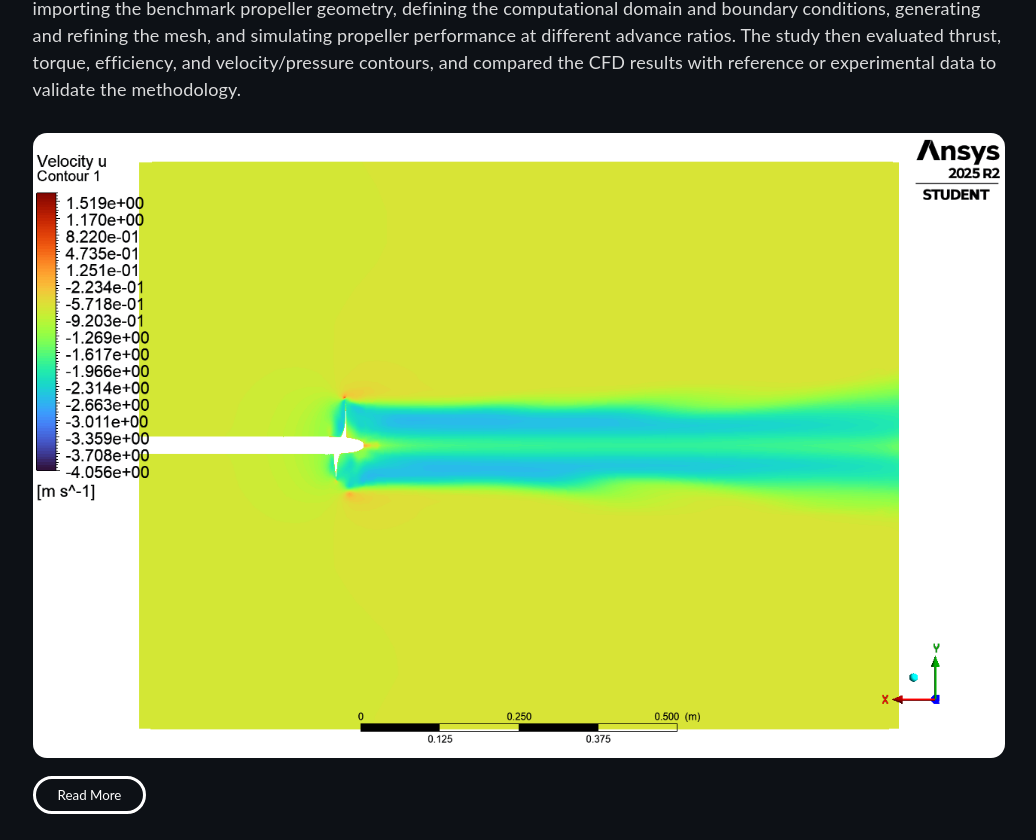
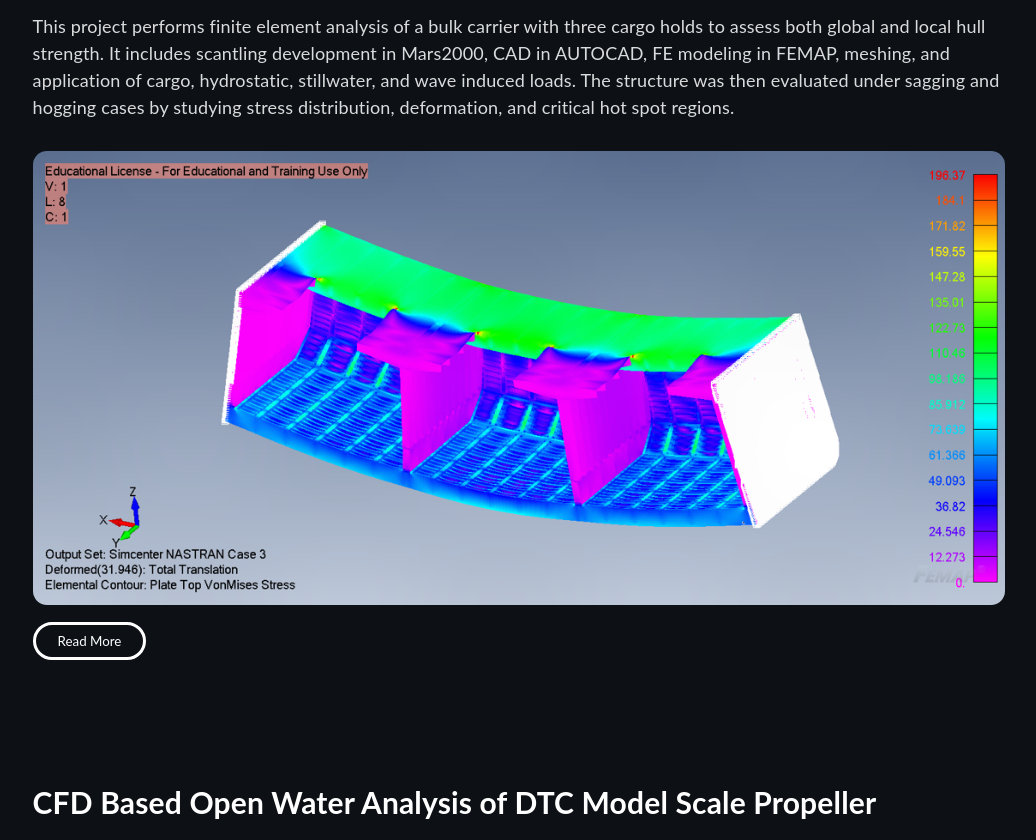
Before and after one commit to adinashaikh1212-ui/adina-shaikh-portfolio, a React (Create React App) app: page / in a window 1280 px wide. Shown: the part 5636-6476 px from the top of the page, without its empty margins (121-1157 px from the left). Built offline with nearby package versions, Linux system fonts and the light colour scheme.

Commit message:
Project.tsx

```diff
--- a/src/components/Project.tsx
+++ b/src/components/Project.tsx
@@ -58,7 +58,6 @@ function Project() {
 
       <h1 data-aos="fade-up">Engineering & Research Projects</h1>
       {/* ===== PROJECT 1 ===== */}
-    {false && (
       <section className="project-section" data-aos="fade-up">
 
         <h2>FEM Analysis With Three Cargo Holds, To Assess Global And Local Hull Strength</h2>
@@ -109,7 +108,7 @@ function Project() {
         </button>
 
       </section>
-    )}
+
       {/* ===== PROJECT 2 ===== */}
       <section className="project-section" data-aos="fade-up">
 
@@ -121,7 +120,7 @@ function Project() {
 
         <img src={velJ03} className="hero-image" />
 
-        {expandedProject === 0 && (
+        {expandedProject === 1 && (
           <div className="project-details">
 
             <div className="detail-block">
@@ -156,9 +155,9 @@ function Project() {
 
         <button
           className="read-more-btn"
-          onClick={() => toggleProject(0)}
+          onClick={() => toggleProject(1)}
         >
-          {expandedProject === 0 ? "Show Less" : "Read More"}
+          {expandedProject === 1 ? "Show Less" : "Read More"}
         </button>
 
       </section>
@@ -174,7 +173,7 @@ function Project() {
 
         <img src={Picture1cylinder} className="hero-image" />
 
-        {expandedProject === 1 && (
+        {expandedProject === 2 && (
           <div className="project-details">
 
             <div className="detail-block">
@@ -209,9 +208,9 @@ function Project() {
 
         <button
           className="read-more-btn"
-          onClick={() => toggleProject(1)}
+          onClick={() => toggleProject(2)}
         >
-          {expandedProject === 1 ? "Show Less" : "Read More"}
+          {expandedProject === 2 ? "Show Less" : "Read More"}
         </button>
 
       </section>
@@ -226,7 +225,7 @@ This project predicts the seakeeping performance of a barge in both regular and
 
         <img src={Picture1SD} className="hero-image" />
 
-        {expandedProject === 2 && (
+        {expandedProject === 3 && (
           <div className="project-details">
 
             <div className="detail-block">
@@ -261,9 +260,9 @@ This project predicts the seakeeping performance of a barge in both regular and
 
         <button
           className="read-more-btn"
-          onClick={() => toggleProject(2)}
+          onClick={() => toggleProject(3)}
         >
-          {expandedProject === 2 ? "Show Less" : "Read More"}
+          {expandedProject === 3 ? "Show Less" : "Read More"}
         </button>
 
       </section>
@@ -278,7 +277,7 @@ This project develops the lines plan, offset table, hydrostatic curves, Bonjean
 
         <img src={Picture1hydro} className="hero-image" />
 
-        {expandedProject === 3 && (
+        {expandedProject === 4 && (
           <div className="project-details">
 
             <div className="detail-block">
@@ -313,9 +312,9 @@ This project develops the lines plan, offset table, hydrostatic curves, Bonjean
 
         <button
           className="read-more-btn"
-          onClick={() => toggleProject(3)}
+          onClick={() => toggleProject(4)}
         >
-          {expandedProject === 3 ? "Show Less" : "Read More"}
+          {expandedProject === 4 ? "Show Less" : "Read More"}
         </button>
 
       </section>
@@ -330,7 +329,7 @@ This project develops the lines plan, offset table, hydrostatic curves, Bonjean
 
         <img src={Picture1FYP} className="hero-image" />
 
-        {expandedProject === 4 && (
+        {expandedProject === 5 && (
           <div className="project-details">
 
             <div className="detail-block">
@@ -365,9 +364,9 @@ This project develops the lines plan, offset table, hydrostatic curves, Bonjean
 
         <button
           className="read-more-btn"
-          onClick={() => toggleProject(4)}
+          onClick={() => toggleProject(5)}
         >
-          {expandedProject === 4 ? "Show Less" : "Read More"}
+          {expandedProject === 5 ? "Show Less" : "Read More"}
         </button>
 
       </section>
@@ -382,7 +381,7 @@ This project develops the lines plan, offset table, hydrostatic curves, Bonjean
 
         <img src={Picture1SOFC} className="hero-image" />
 
-        {expandedProject === 5 && (
+        {expandedProject === 6 && (
           <div className="project-details">
 
             <div className="detail-block">
@@ -417,9 +416,9 @@ This project develops the lines plan, offset table, hydrostatic curves, Bonjean
 
         <button
           className="read-more-btn"
-          onClick={() => toggleProject(5)}
+          onClick={() => toggleProject(6)}
         >
-          {expandedProject === 5 ? "Show Less" : "Read More"}
+          {expandedProject === 6 ? "Show Less" : "Read More"}
         </button>
 
       </section>
@@ -433,7 +432,7 @@ This project develops the lines plan, offset table, hydrostatic curves, Bonjean
         </p>
 
         <img src={Picture1} className="hero-image" />
-        {expandedProject === 6 && (
+        {expandedProject === 7 && (
           <div className="project-details">
 
             <div className="detail-block">
@@ -468,9 +467,9 @@ This project develops the lines plan, offset table, hydrostatic curves, Bonjean
 
         <button
           className="read-more-btn"
-          onClick={() => toggleProject(6)}
+          onClick={() => toggleProject(7)}
         >
-          {expandedProject === 6 ? "Show Less" : "Read More"}
+          {expandedProject === 7 ? "Show Less" : "Read More"}
         </button>
 
       </section>
```
